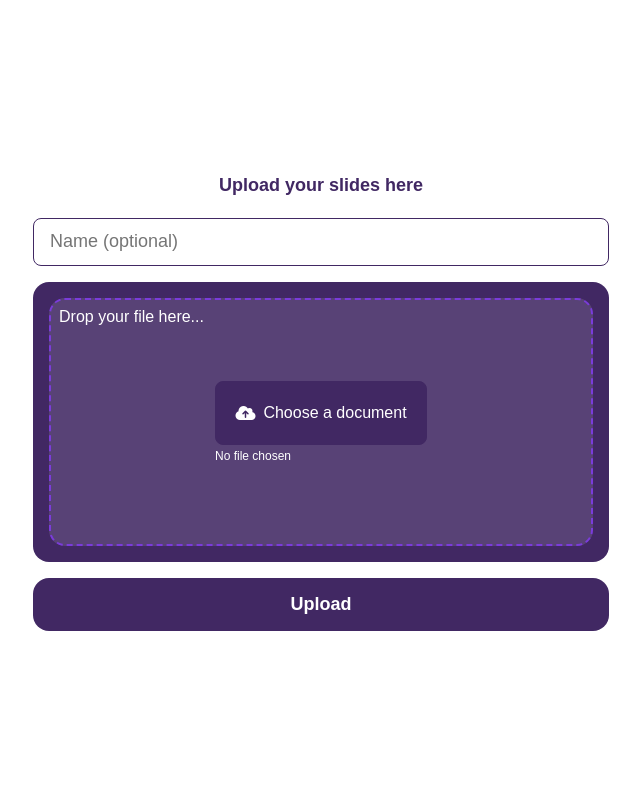
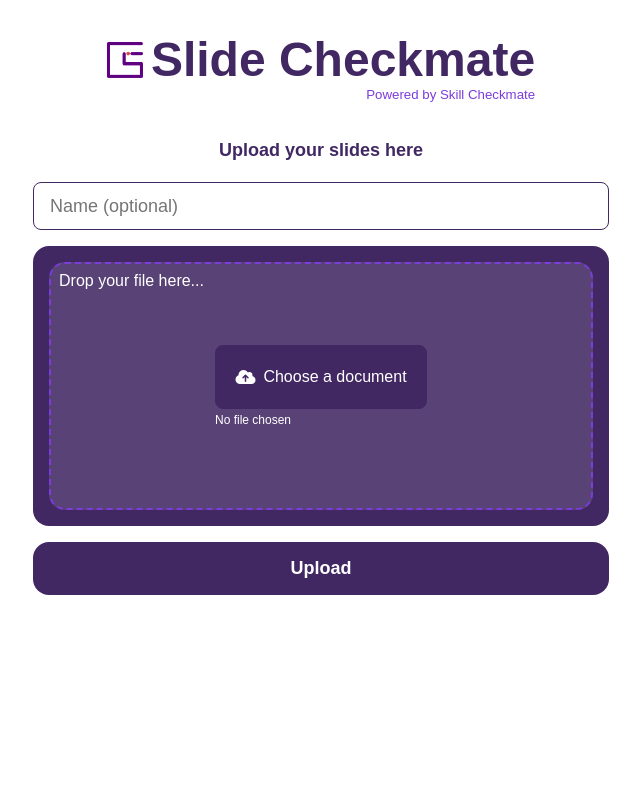
Before and after one commit to Sepuh077/CourseGeneration, a Django app: page / in a window 1280 px wide. Shown: the whole page, without its empty margins (319-959 px from the left). Run offline with Django 5.2, Linux system fonts and the light colour scheme; some libraries are stand-ins or nearby versions.

Commit message:
added header

```diff
--- a/static/css/base.css
+++ b/static/css/base.css
@@ -8,6 +8,35 @@
 body {
     display: flex;
     justify-content: center;
+    align-items: center;
+    flex-direction: column;
+    gap: 32px;
+}
+
+.header {
+    margin-top: 32px;
+}
+
+.header-title {
+    font-size: 32px;
+    color: #412863;
+    font-weight: bold;
+    display: flex;
+    align-items: center;
+    justify-content: center;
+    gap: 8px;
+}
+
+.header-title > img {
+    height: 36px;
+    width: 36px;
+}
+
+.header-secondary {
+    font-weight: 100;
+    color: #7B3CDB !important;
+    width: 100%;
+    text-align: end;
 }
 
 a {
@@ -22,7 +51,6 @@
     display: flex;
     justify-content: center;
     align-items: center;
-    min-height: 100vh;
     width: calc(100% - 32px);
 }
 
--- a/static/css/video_course/process.css
+++ b/static/css/video_course/process.css
@@ -308,7 +308,7 @@
 }
 
 .start-loading {
-    animation: loading-bar 20s linear;
+    animation: loading-bar 30s linear;
 }
 
 @keyframes loading-bar {
--- a/templates/base.html
+++ b/templates/base.html
@@ -25,6 +25,17 @@
 </head>
 
 <body id="body">
+    <div class="header">
+        <a class="header-title" href="{% url 'upload' %}">
+            <img src="/static/logo.webp">
+            <h2 class="header-name">
+                Slide Checkmate
+            </h2>
+        </a>
+        <h5 class="header-secondary">
+            Powered by Skill Checkmate
+        </h5>
+    </div>
     {% block content %}
     {% endblock content %}
     <div id="tooltip" class="tooltip"></div>
--- a/templates/video_course/upload.html
+++ b/templates/video_course/upload.html
@@ -14,7 +14,7 @@
         <div class="upload-document-title">
             {% trans 'Upload your slides here' %}
         </div>
-        <input name="name" class="upload-slides-name base-input" placeholder="{% trans 'Name (optional)' %}">
+        <input name="name" class="upload-slides-name base-input" autocomplete="off" placeholder="{% trans 'Name (optional)' %}">
         <label for="upload-document-input" class="upload-document-container" id="upload-document-container">
             <div class="upload-document-container-2">
                 <div class="drag-drop-text">
```
Also changed, not shown: static/logo.webp (added).
